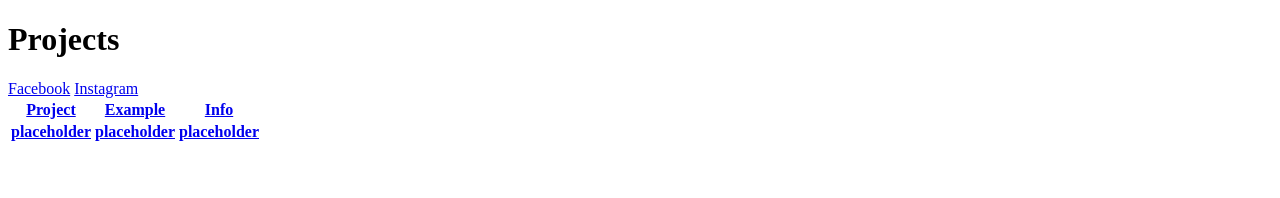
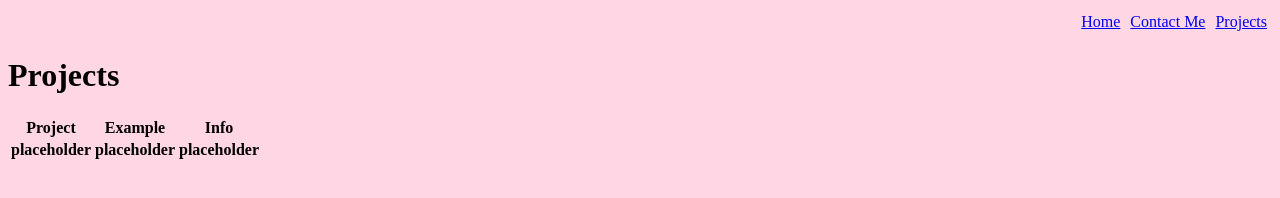
Before and after one commit to CodeLHC/portfolio, a plain HTML site: page pages/projects.html in a window 1280 px wide. Drawn offline with Linux system fonts and the light colour scheme.

Commit message:
project nav section formatted

```diff
--- a/pages/projects.css
+++ b/pages/projects.css
@@ -0,0 +1,12 @@
+body {
+    background-color: #FFD6E4;
+}
+
+nav {
+    display: flex;
+    justify-content: flex-end;
+}
+
+a {
+    padding: 5px;
+}
--- a/pages/projects.html
+++ b/pages/projects.html
@@ -9,14 +9,14 @@
 </head>
 <body>
     <header>
-        <h1>Projects</h1>
+        <nav>
+            <a href="./index.html">Home</a>
+            <a href="./pages/contact.html">Contact Me</a>
+            <a href="./pages/projects.html">Projects</a>
+        </nav>
+    <h1>Projects</h1>
     </header>
     <main>
-        <div>
-            <a href="facebook.com" data-anchor="social">Facebook</a>
-            <a href="instagram.com" data-anchor="social">Instagram</a>
-            <a href="#top" data-anchor="innerLink">
-        </div>
 
 
         <table>
```
